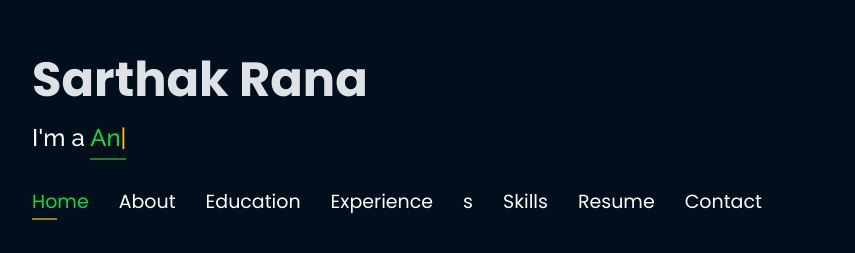
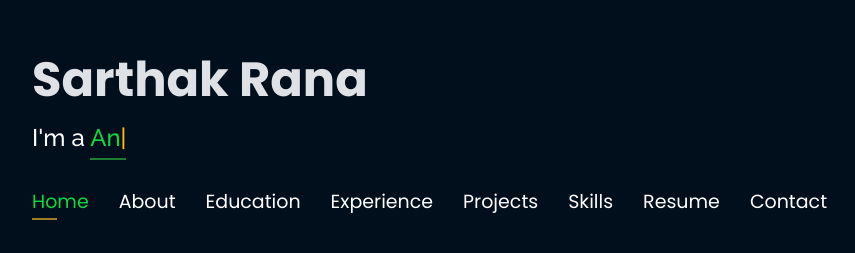
Before and after one commit to sart7rana/Portfolio, a plain HTML site: page index.html in a window 1280 px wide. Shown: the part 224-477 px from the top of the page, without its empty margins (53-908 px from the left). Drawn offline with nearby package versions, Linux system fonts and the light colour scheme.

Commit message:
index.html

```diff
--- a/index.html
+++ b/index.html
@@ -65,7 +65,7 @@
           <li><a href="#education"> <span>Education</span></a></li>
           <li><a href="#experience"> <span>Experience</span></a></li>
           <li><a href="#portfolio"> <span>
-            s</span></a></li>
+            Projects</span></a></li>
           <li><a href="#skills"> <span>Skills</span></a></li>
           <li><a href="https://drive.google.com/file/d/15qBAklSAK-H4hTFCqHKbosZ1bcDyLF6U/view?usp=sharing" target="_blank"> <span>Resume</span></a></li>
           <li><a href="#contacts"> <span>Contact</span></a></li>
```
